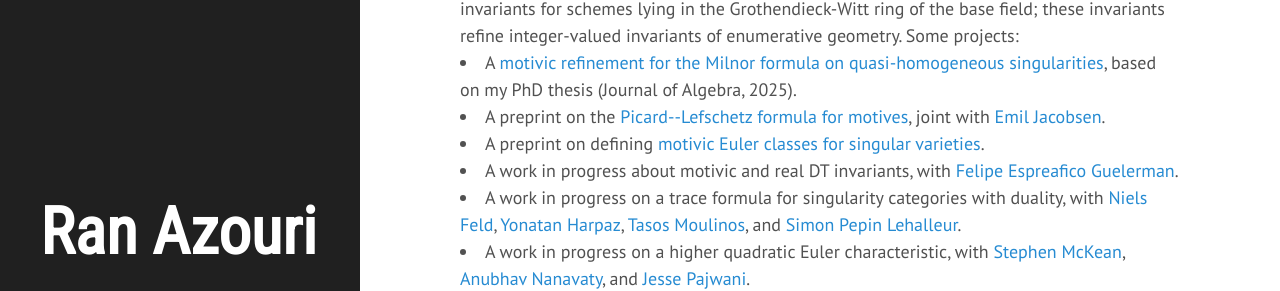
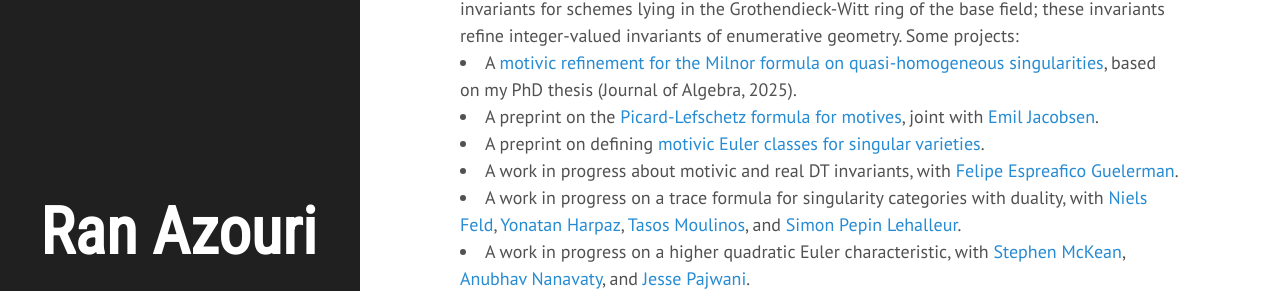
Before and after one commit to ransass/ransass.github.io, a Jekyll site: the page built from index.html, in a window 1280 px wide. Shown: the part 382-673 px from the top of the page. Built offline with Jekyll 4.4.1, drawn with Linux system fonts in a browser that asks for light colours; some web fonts are replaced; the list of posts is cut into pages by our own code.

```diff
--- a/index.html
+++ b/index.html
@@ -16,7 +16,7 @@ In my research I combine the machinery of nearby cycles with the study of invari
 <br/> </li>
 
   <li>
-A preprint on the <a href="https://arxiv.org/abs/2510.12762">Picard--Lefschetz formula for motives</a>, joint with <a href=https://www.emiljacobsen.se/>Emil Jacobsen</a>.
+A preprint on the <a href="https://arxiv.org/abs/2510.12762">Picard-Lefschetz formula for motives</a>, joint with <a href=https://www.emiljacobsen.se/>Emil Jacobsen</a>.
 <br/> </li>
 
 <li>
```
